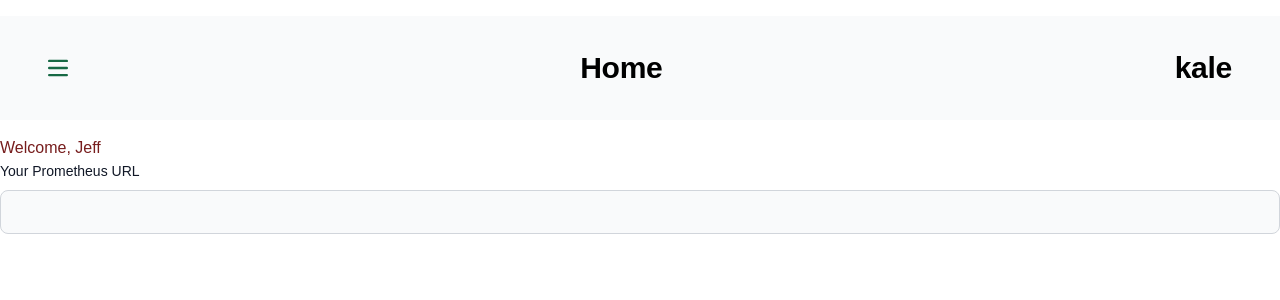
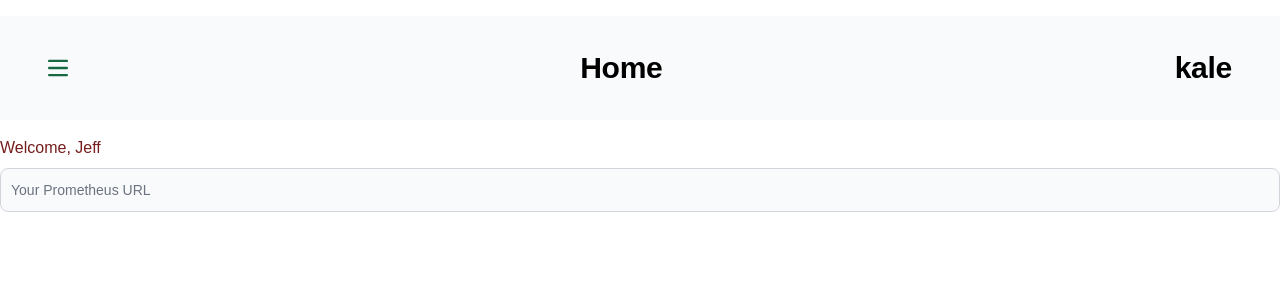
Before and after one commit to oslabs-beta/kale, a React app: page / in a window 1280 px wide. Shown: the top 300 px of the page. Built offline with nearby package versions, Linux system fonts and the light colour scheme.

Commit message:
change to input, css, and structure of types for db and server

```diff
--- a/client/components/ClusterInput.tsx
+++ b/client/components/ClusterInput.tsx
@@ -11,11 +11,11 @@ const ClusterInput = (props: ClusterInputProps) => {
   return (
     <div className="mb-6">
       <label className="block mb-2 text-sm font-medium text-gray-900 dark:text-white">
-        Your Prometheus URL
       </label>
       <input
         type="text"
         id="default-input"
+        placeholder='Your Prometheus URL'
         onChange={props.handleInputChange}
         className="bg-gray-50 border border-gray-300 text-gray-900 text-sm rounded-lg focus:ring-blue-500 focus:border-blue-500 block w-full p-2.5 dark:bg-gray-700 dark:border-gray-600 dark:placeholder-gray-400 dark:text-white dark:focus:ring-blue-500 dark:focus:border-blue-500"
       />
--- a/client/slices/metricsSlice.ts
+++ b/client/slices/metricsSlice.ts
@@ -11,7 +11,7 @@ export const metricsSlice = createSlice({
   initialState,
   reducers: {
     saveUrl: (state, action: PayloadAction<string>) => {
-      state.input += action.payload;
+      state.input = action.payload;
     },
   },
 });
```
